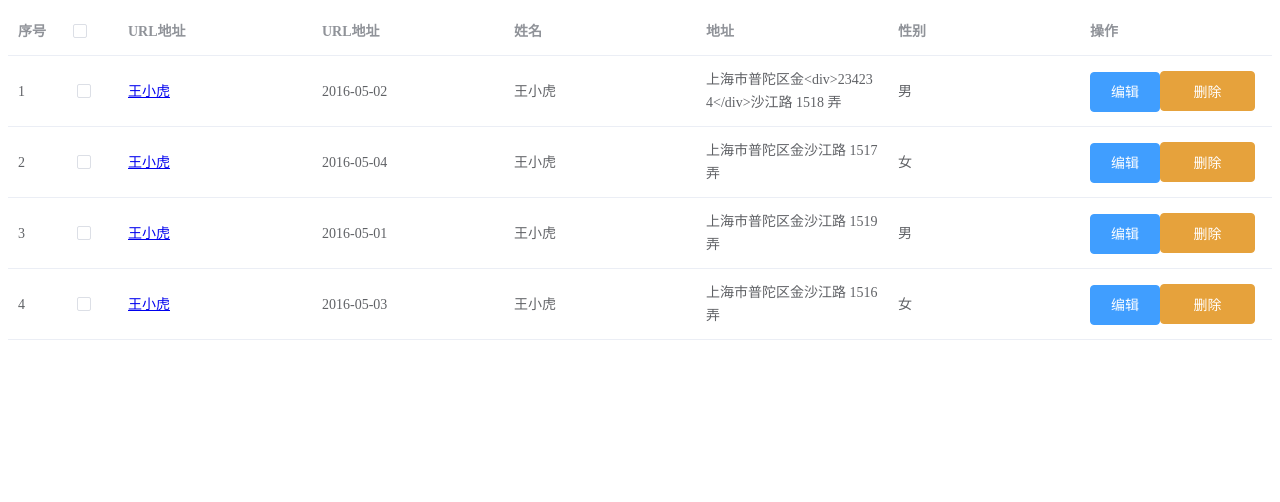
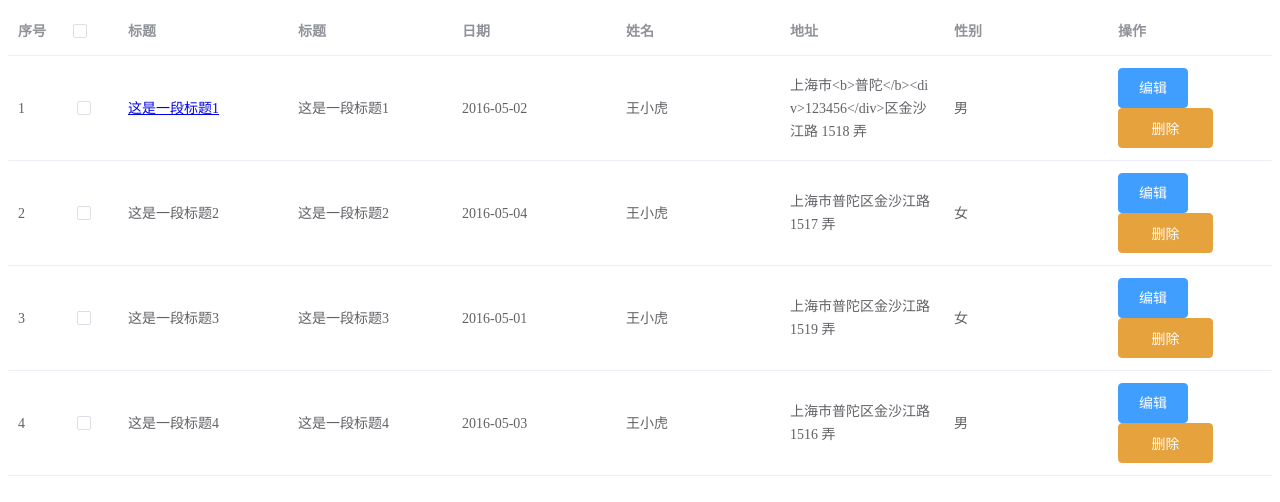
Before and after one commit to Yang-zs/HomeWork, a Vue app: page /#/ in a window 1280 px wide. Shown: the top 502 px of the page. Built offline with nearby package versions, Linux system fonts and the light colour scheme.

Commit message:
Scope slot transfer data

```diff
--- a/src/components/table/index.vue
+++ b/src/components/table/index.vue
@@ -12,32 +12,34 @@
         type="selection"
         width="55"
       ></el-table-column>
-      <template v-for="item in column">
+      <template v-for="(item, index) in column">
         <el-table-column
           v-if="item.type === 'function'"
-          :key="item.prop"
+          :key="index"
           :prop="item.prop"
           :label="item.label"
           :width="item.width"
         >
           <template v-slot="scope">
-            <div v-html="item.callback && item.callback(scope.row)"></div>
+            <div
+              v-html="item.callback && item.callback(scope.row, index)"
+            ></div>
           </template>
         </el-table-column>
         <el-table-column
           v-if="item.type === 'slot'"
-          :key="item.prop"
+          :key="index"
           :prop="item.prop"
           :label="item.label"
           :width="item.width"
         >
           <template v-slot="scope">
-            <slot :name="item.slot_name"></slot>
+            <slot :name="item.slot_name" :data="scope.row"></slot>
           </template>
         </el-table-column>
         <el-table-column
           v-else
-          :key="item.prop"
+          :key="index"
           :prop="item.prop"
           :label="item.label"
           :width="item.width"
@@ -49,7 +51,7 @@
 
 <script>
 export default {
-  name: 'Table',
+  name: 'yangTable',
   props: {
     column: {
       type: Array,
@@ -62,28 +64,34 @@
     return {
       tableData: [
         {
+          id: 1,
+          title: '这是一段标题1',
           date: '2016-05-02',
           name: '王小虎',
-          address: '上海市普陀区金<div>234234</div>沙江路 1518 弄',
+          address: '上海市<b>普陀</b><div>123456</div>区金沙江路 1518 弄',
           sex: '男',
         },
         {
+          id: 2,
+          title: '这是一段标题2',
           date: '2016-05-04',
           name: '王小虎',
           address: '上海市普陀区金沙江路 1517 弄',
           sex: '女',
         },
         {
+          title: '这是一段标题3',
           date: '2016-05-01',
           name: '王小虎',
           address: '上海市普陀区金沙江路 1519 弄',
-          sex: '男',
+          sex: '女',
         },
         {
+          title: '这是一段标题4',
           date: '2016-05-03',
           name: '王小虎',
           address: '上海市普陀区金沙江路 1516 弄',
-          sex: '女',
+          sex: '男',
         },
       ],
     }
--- a/src/views/home/index.vue
+++ b/src/views/home/index.vue
@@ -1,9 +1,13 @@
 <template>
   <div class="home">
-    <yang-table :column="column" checkbox index>
-      <template v-slot:operation>
-        <el-button type="primary">编辑</el-button>
-        <yang-button type="danger">删除</yang-button>
+    <yang-table :column="column" index checkbox>
+      <template v-slot:operation="slot">
+        <el-button type="primary" @click="handleEdit(slot.data)">
+          编辑
+        </el-button>
+        <yang-button type="danger" @click="handleDelete(slot.data)">
+          删除
+        </yang-button>
       </template>
     </yang-table>
   </div>
@@ -16,30 +20,40 @@
     return {
       column: [
         {
-          label: 'URL地址',
+          label: '标题',
+          prop: 'title',
           type: 'function',
-          prop: 'date',
-          callback: (data) => {
-            return `<a href="https://www.baidu.com">${data.name}</a>`
+          callback: (row) => {
+            if (row.id === 1) {
+              return `<a href="https://www.baidu.com">${row.title}</a>`
+            }
+            return `<span>${row.title}</span>`
           },
         },
-        // { label: '日期', prop: 'date', width: 500 },
+        { label: '日期', prop: 'date' },
         { label: '姓名', prop: 'name' },
         { label: '地址', prop: 'address' },
         { label: '性别', prop: 'sex' },
         {
           label: '操作',
-          prop: 'operation',
           type: 'slot',
           slot_name: 'operation',
+          prop: 'operation',
         },
       ],
     }
   },
   components: {
+    yangButton: () => import('../../components/button/index.vue'),
     yangTable: () => import('../../components/table/index.vue'),
-    yangButton: () => import('../../components/button/index.vue'),
   },
-  methods: {},
+  methods: {
+    handleEdit(row) {
+      console.log(row)
+    },
+    handleDelete(row) {
+      console.log(row)
+    },
+  },
 }
 </script>
```
